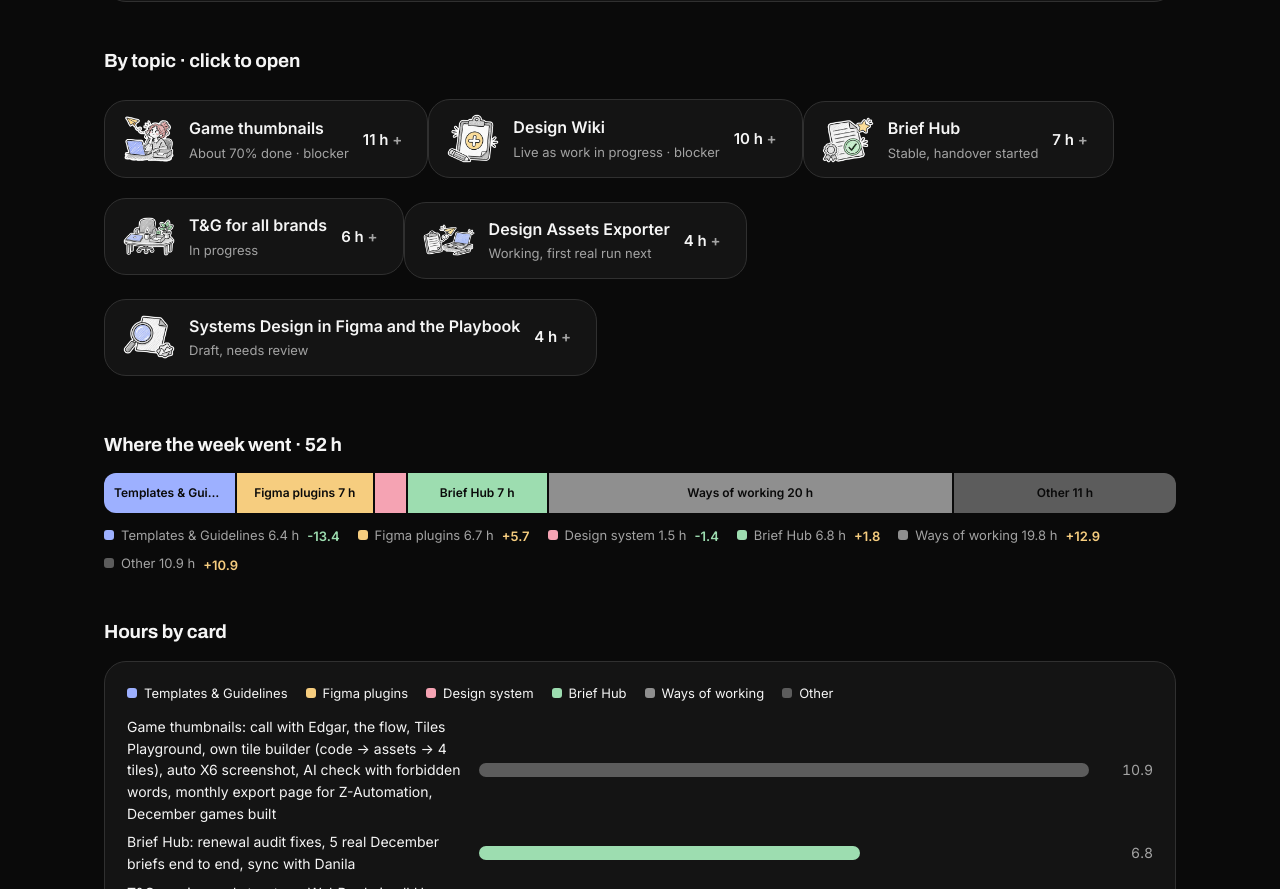
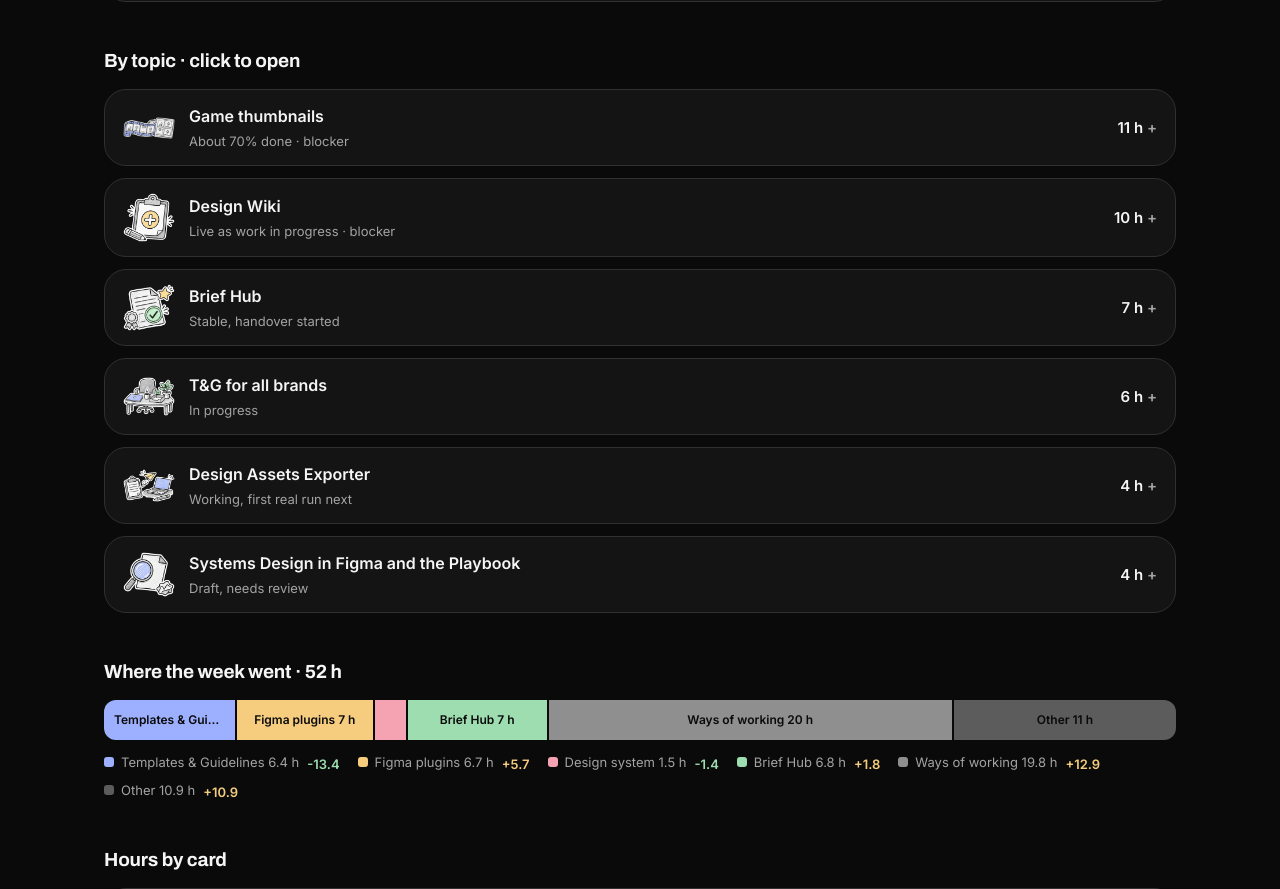
Before and after one commit to trinitykir4-dot/sd-weekly-8f02db21, a plain HTML site: page index.html in a window 1280 px wide. Shown: the part 953-1842 px from the top of the page. Drawn offline with Linux system fonts and the light colour scheme.

Commit message:
Weekly page: topic cards stacked, thumbnails sticker

```diff
--- a/data.js
+++ b/data.js
@@ -488,7 +488,7 @@ window.WEEKS = [
       "Systems Design team in Figma and the Design Playbook: 19 flows in FigJam. T&G: WebP rule and home page icons in all 6 brands."
     ],
     story: [
-      { title: "Game thumbnails", h: 11, state: "About 70% done", img: "reference-scene", blocker: "Provider art: most providers keep it behind a login, or we do not know where it is yet.", points: [
+      { title: "Game thumbnails", h: 11, state: "About 70% done", img: "thumbs", blocker: "Provider art: most providers keep it behind a login, or we do not know where it is yet.", points: [
         "Edgar and I had a call and mapped how tiles and screenshots are made today. I started talking to Rollout, IT and the team behind the upload bot.",
         "Our own builder works: you put in a game code and get the 4 brand tiles and the X6 screenshot, with an AI check before upload. 23 of the 80 December games are already built with no manual work.",
         "The IT ticket for a shared 1Password account is open, and I am working on the providers with Rollout.",
--- a/index.html
+++ b/index.html
@@ -37,7 +37,8 @@ h2{font-size:19px;font-weight:700;letter-spacing:-.01em;margin:44px 0 14px;displ
 h2 img{width:76px;height:auto;flex:none}
 .tldr{background:var(--card);border:1px solid var(--line);border-radius:var(--r-card);padding:18px 22px;margin-top:16px}
 .tldr ul{margin:0;padding-left:18px}.tldr li{margin:6px 0;line-height:1.5}
-details.st{background:var(--card);border:1px solid var(--line);border-radius:var(--r-card);margin:10px 0;overflow:hidden}
+div.sts{display:grid;grid-template-columns:1fr;gap:12px}
+details.st{display:block;width:100%;box-sizing:border-box;background:var(--card);border:1px solid var(--line);border-radius:var(--r-card);margin:0;overflow:hidden}
 details.st summary{cursor:pointer;list-style:none;display:flex;align-items:center;gap:14px;padding:14px 18px}
 details.st summary::-webkit-details-marker{display:none}
 details.st summary img{width:52px;height:auto;flex:none}
@@ -128,7 +129,7 @@ function week(i){
    ${w.slack?`<div class="k"><b>${w.slack}</b><span>Slack messages sent</span></div>`:''}
   </div>
   ${w.tldr?`<h2>${ART('welcome')}In short</h2><div class="tldr"><ul>${w.tldr.map(x=>`<li>${md(x)}</li>`).join('')}</ul></div>`:''}
-  ${w.story?`<h2>By topic · click to open</h2>${w.story.map(t=>`<details class="st"><summary>${ART(t.img)}<div><b>${esc(t.title)}</b><small>${esc(t.state)}${t.blocker?' · blocker':''}</small></div><span class="hh">${t.h} h</span></summary><div class="bd">${t.blocker?`<div class="blk"><b>Blocker:</b> ${md(t.blocker)}</div>`:''}<ul>${t.points.map(x=>`<li>${md(x)}</li>`).join('')}</ul></div></details>`).join('')}`:''}
+  ${w.story?`<h2>By topic · click to open</h2><div class="sts">${w.story.map(t=>`<details class="st"><summary>${ART(t.img)}<div><b>${esc(t.title)}</b><small>${esc(t.state)}${t.blocker?' · blocker':''}</small></div><span class="hh">${t.h} h</span></summary><div class="bd">${t.blocker?`<div class="blk"><b>Blocker:</b> ${md(t.blocker)}</div>`:''}<ul>${t.points.map(x=>`<li>${md(x)}</li>`).join('')}</ul></div></details>`).join('')}</div>`:''}
   <h2>Where the week went · ${w.total} h</h2>${stack(catParts)}
   <div class="leg">${catParts.map(([n,h,col])=>`<span><i style="background:${col}"></i>${esc(n)} ${r1(h)} h${delta(h,pc[Object.keys(C).find(k=>C[k].name===n)]||0)}</span>`).join('')}</div>
   <h2>Hours by card</h2>
```
Also changed, not shown: img/thumbs.webp (added).
